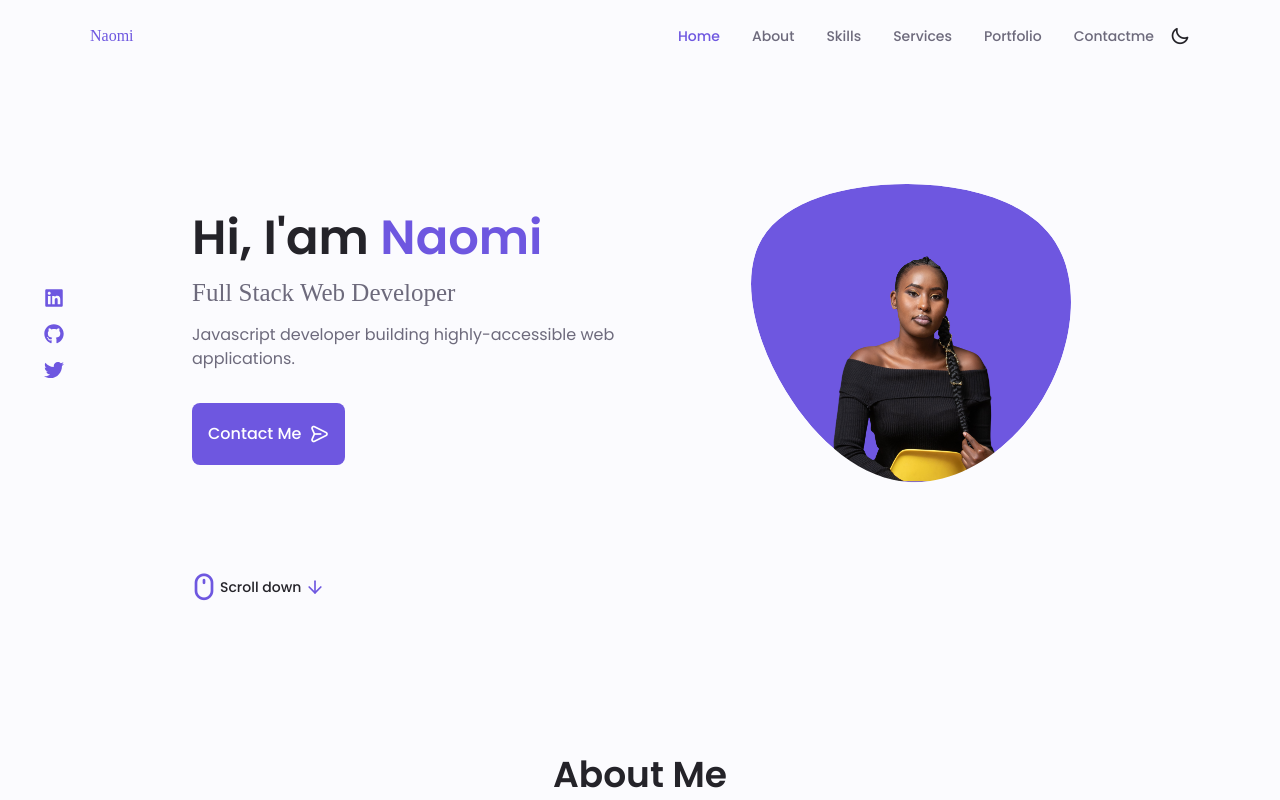
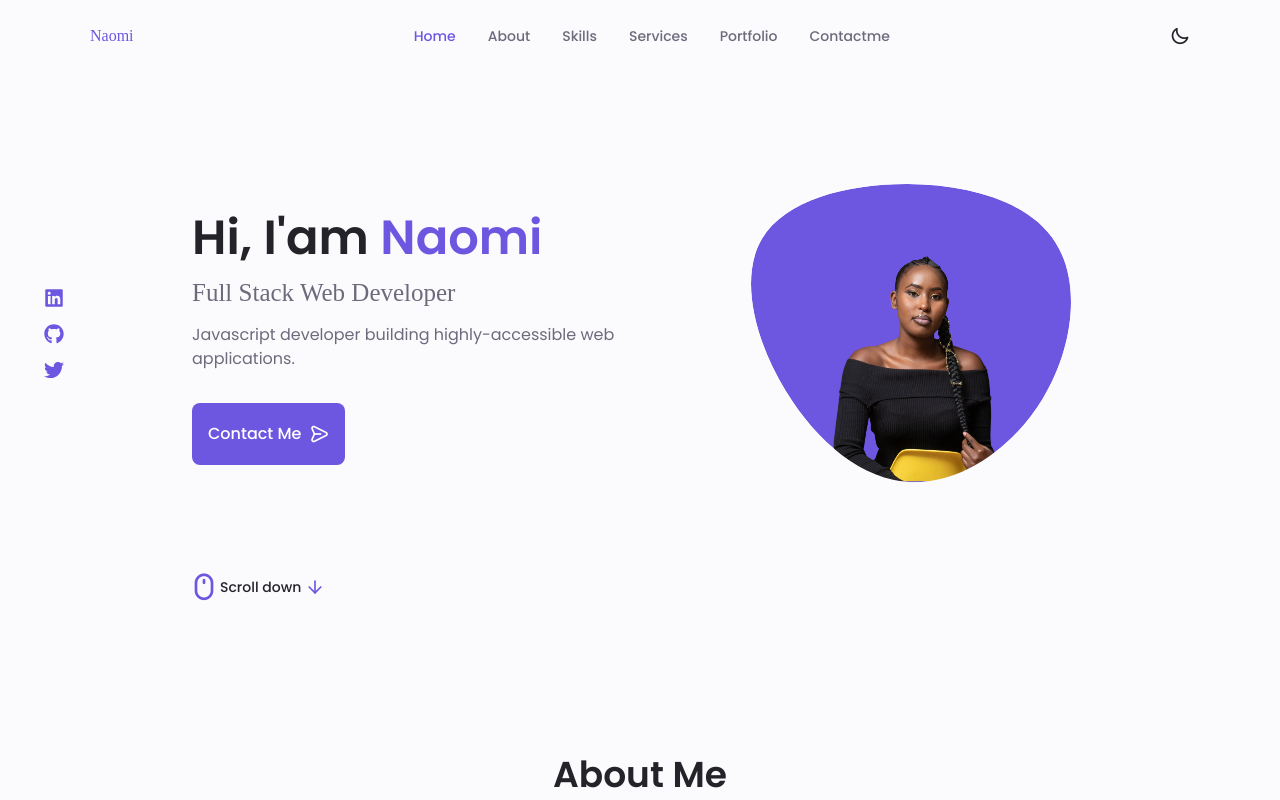
Before and after one commit to naomirono/Portfolio_Website, a React (Vite) app in the folder client/: page / in a window 1280 px wide. Shown: the top 800 px of the page. Built offline with nearby package versions, Linux system fonts and the light colour scheme.

Commit message:
Add a max width for large screens and margin auto

```diff
--- a/client/src/components/Header.jsx
+++ b/client/src/components/Header.jsx
@@ -32,7 +32,7 @@ const Header = () => {
           Naomi
         </a>
 
-        <div className={`nav_menu ${showMenu ? 'show-menu' : ''}`} id="nav-menu">
+        <div className={`nav_menu ${showMenu ? 'show-menu' : ''} max-w-screen-lg mx-auto`} id="nav-menu">
           <ul className="nav_list grid">
             <li className="nav_item">
               <a href="#home" className="nav_link active-link">
```
